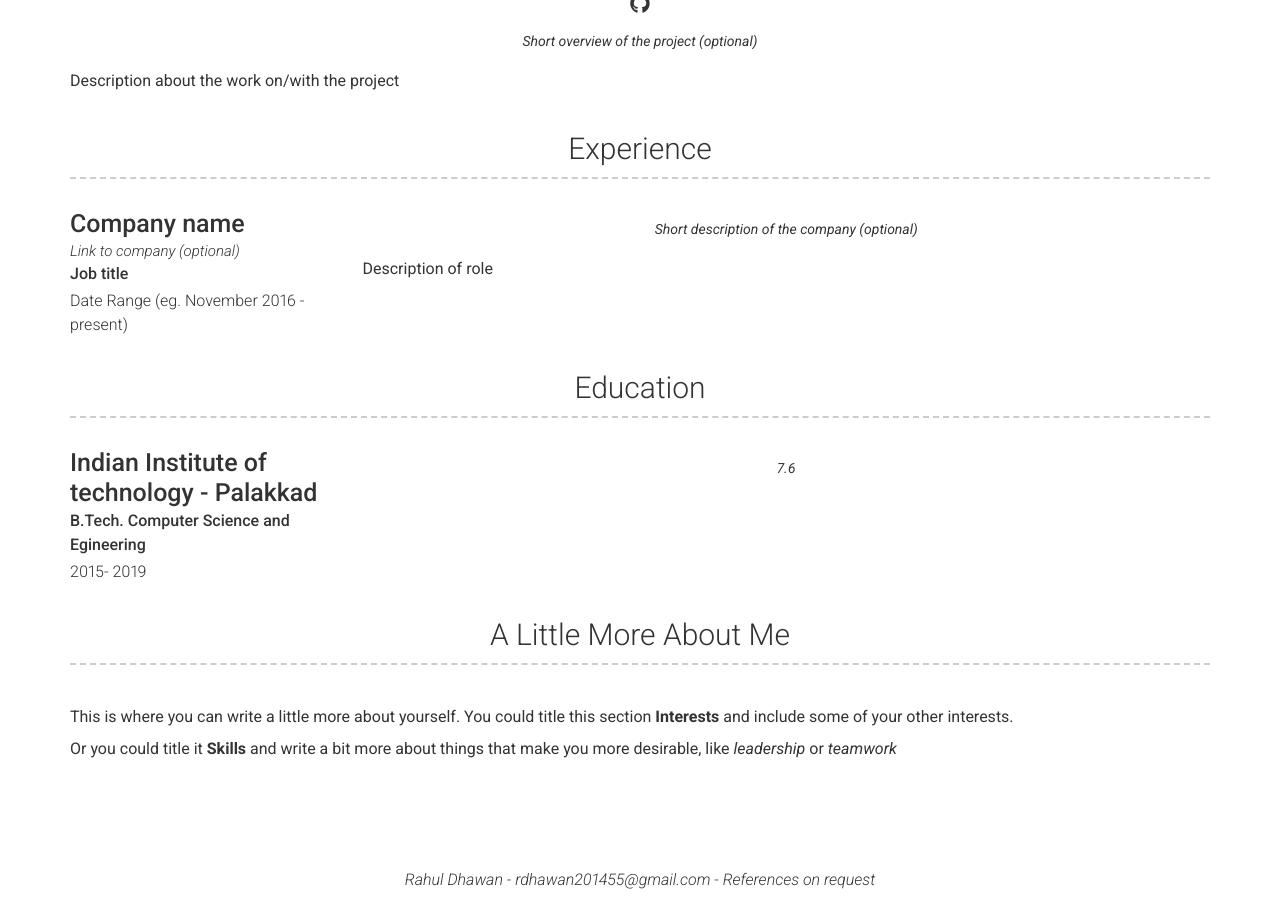
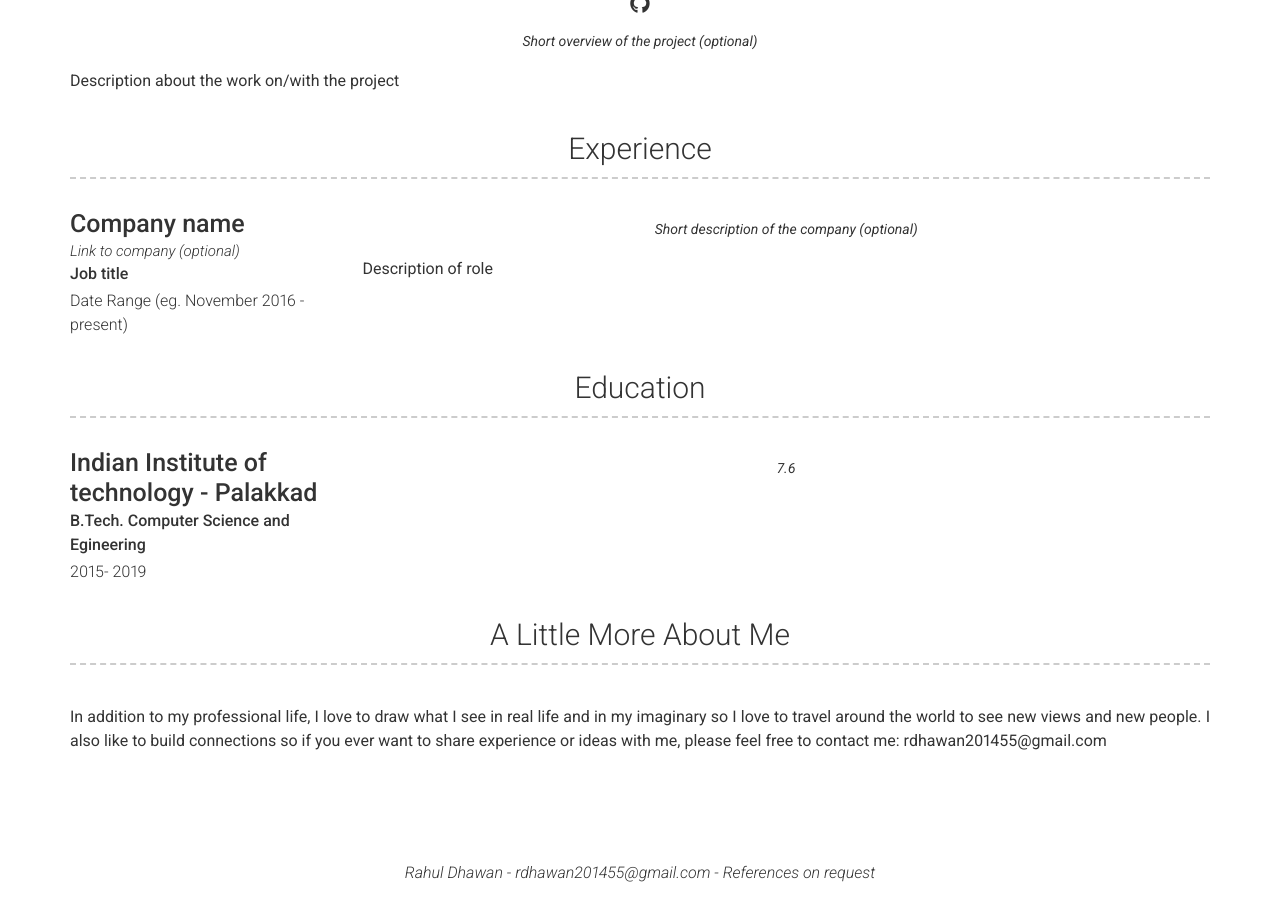
Before and after one commit to rbreezy/intro, a Jekyll site: the page built from index.md, in a window 1280 px wide and 900 px high, scrolled down 690 px. Built offline with Jekyll 4.4.1, drawn with Linux system fonts in a browser that asks for light colours; nearby versions of some CDN libraries.

Commit message:
Update _config.yml

```diff
--- a/_config.yml
+++ b/_config.yml
@@ -51,9 +51,8 @@ about_content: | # this will include new lines to allow paragraphs
 # More Section
 # more_title: A Little More About Me #(Use this to override about more section title)
 more_content: | # this will include new lines to allow paragraphs
-  This is where you can write a little more about yourself. You could title this section **Interests** and include some of your other interests.
-
-  Or you could title it **Skills** and write a bit more about things that make you more desirable, like *leadership* or *teamwork*
+  In addition to my professional life, I love to draw what I see in real life and in my imaginary so I love to travel around the world to see new views and new people.
+  I also like to build connections so if you ever want to share experience or ideas with me, please feel free to contact me: rdhawan201455@gmail.com
 
 # Footer
 footer_show_references: true
```
